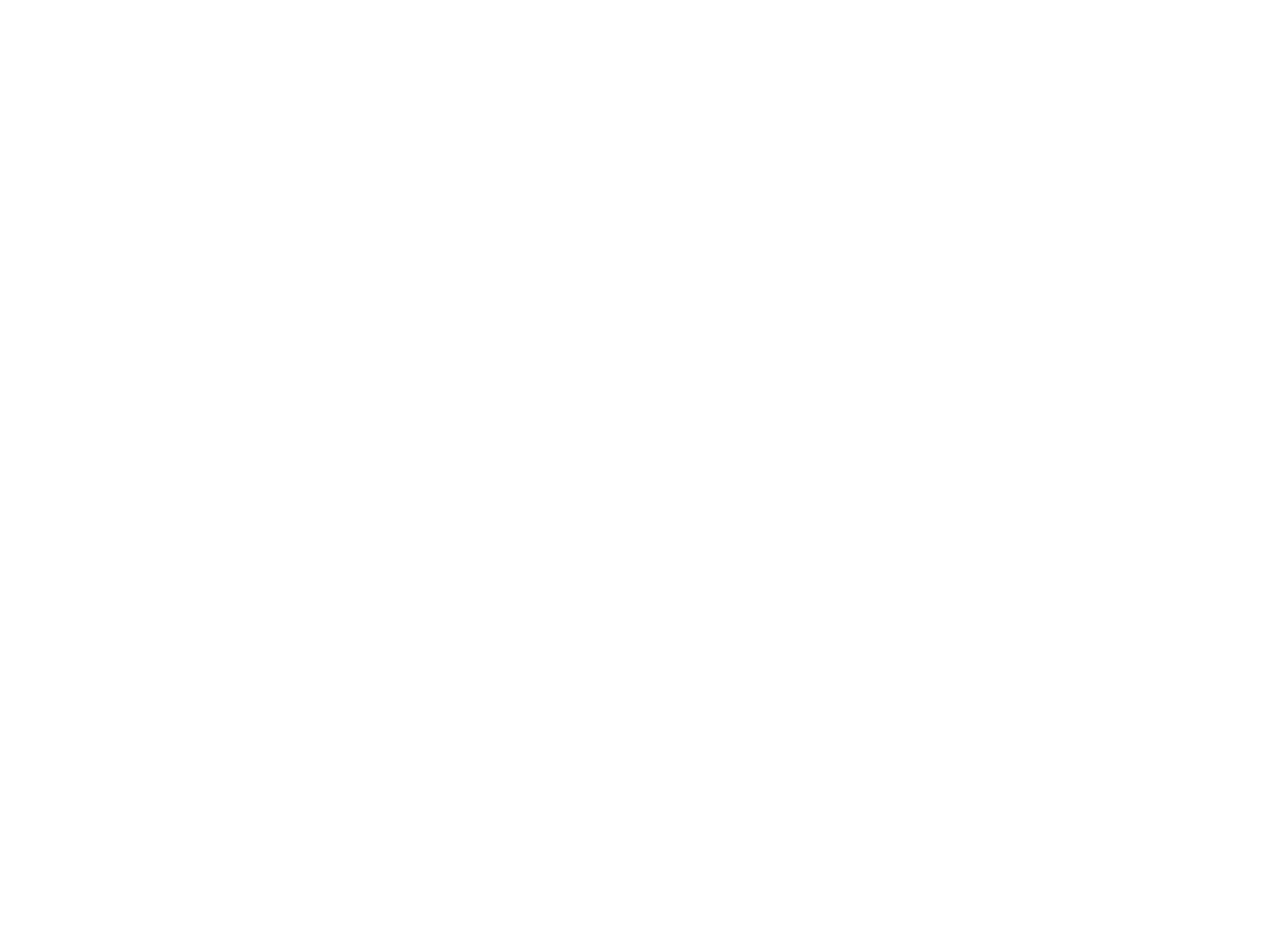
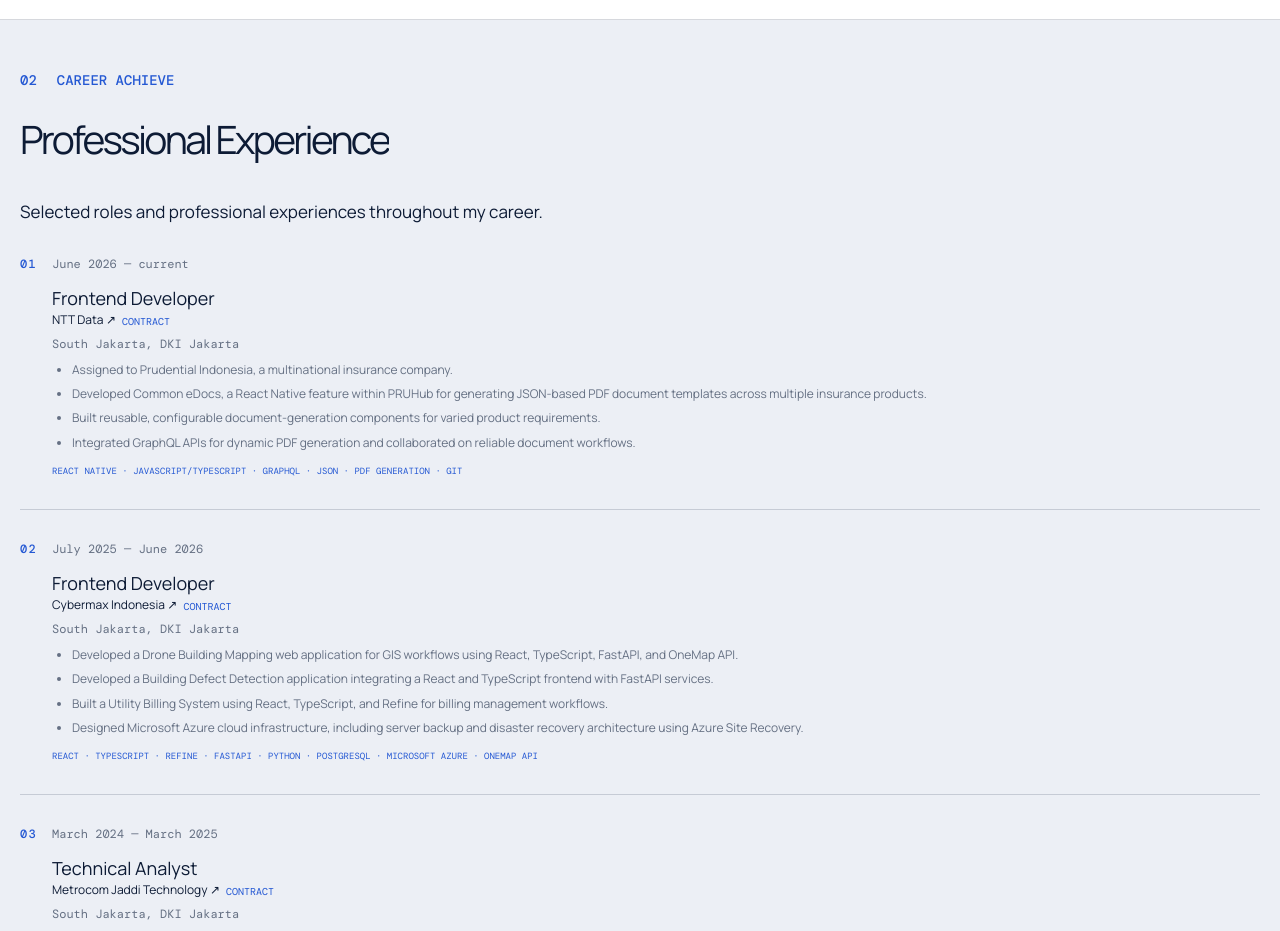
Before and after one commit to TioNovriadiPutra/my-portfolio, a Next.js app: page / in a window 1280 px wide. Shown: the part 1860-2791 px from the top of the page. Before the commit the page ends 1857 px from the top, so only its background shows below. Built offline with nearby package versions, Linux system fonts and the light colour scheme.

Commit message:
feat: finish experience section

```diff
--- /dev/null
+++ b/src/animations/experience.ts
@@ -0,0 +1,33 @@
+import { stagger, type Variants } from "motion/react";
+import { createSpecialityAnimations } from "./speciality";
+import { ease } from "./home";
+
+export const experienceViewport = { once: true, amount: 0.35 };
+
+export function createExperienceAnimations(reduceMotion: boolean | null) {
+  const text: Variants = {
+    hidden: {
+      opacity: 0,
+      x: reduceMotion ? 0 : -18,
+      clipPath: reduceMotion
+        ? "inset(-15% -2% -15% -24px)"
+        : "inset(-15% 100% -15% -24px)",
+    },
+    visible: {
+      opacity: 1,
+      x: 0,
+      // Leave room for list bullets outside the text box.
+      clipPath: "inset(-15% -2% -15% -24px)",
+      transition: { duration: reduceMotion ? 0.2 : 0.95, ease },
+    },
+  };
+
+  const details: Variants = {
+    hidden: {},
+    visible: {
+      transition: { delayChildren: stagger(reduceMotion ? 0 : 0.1) },
+    },
+  };
+
+  return { ...createSpecialityAnimations(reduceMotion), text, details };
+}
--- a/src/animations/speciality.ts
+++ b/src/animations/speciality.ts
@@ -2,6 +2,7 @@
 import { ease } from "./home";
 
 export const specialityViewport = { once: true, amount: 0.1 };
+export const specialityCardViewport = { once: true, amount: 0.35 };
 
 export function createSpecialityAnimations(reduceMotion: boolean | null) {
   const duration = (seconds: number) => reduceMotion ? 0.2 : seconds;
--- /dev/null
+++ b/src/components/ExperienceSection.tsx
@@ -0,0 +1,138 @@
+import { createExperienceAnimations, experienceViewport } from "@/animations/experience";
+import { experiences } from "@/constants/home";
+import SectionNumber from "./shared/SectionNumber";
+import { motion, useInView, useReducedMotion } from "motion/react";
+import Link from "next/link";
+import { useRef, useState } from "react";
+import { ease, linkFeedback, workArrow } from "@/animations/home";
+
+function ExperienceSection() {
+  const titleRef = useRef<HTMLHeadingElement>(null);
+  const isTitleInView = useInView(titleRef, { once: true, amount: 0.1 });
+  const reduceMotion = useReducedMotion();
+  const animation = createExperienceAnimations(reduceMotion);
+  const [experienceList, setExperienceList] = useState(experiences.slice(0, 3));
+
+  return (
+    <section className="flex flex-col py-12.5 px-5 border-b border-b-line bg-[#eceff5]">
+      <SectionNumber number="02" title="CAREER ACHIEVE" />
+
+      <motion.h2
+        ref={titleRef}
+        initial="hidden"
+        animate={isTitleInView ? "visible" : "hidden"}
+        variants={animation.titleSequence}
+        aria-label="Professional Experience"
+        className="text-[39px] tracking-[-0.07em] leading-[0.98] text-ink mb-10"
+      >
+        {"Professional Experience".split(" ").map((word, index) => (
+          <span key={index} aria-hidden="true">
+            <span className="inline-block overflow-hidden align-top pb-[0.12em] mb-[-0.12em]">
+              <motion.span
+                variants={animation.word}
+                className="inline-block origin-bottom-left"
+              >
+                {word}
+              </motion.span>
+            </span>
+            {index < 1 ? " " : null}
+          </span>
+        ))}
+      </motion.h2>
+
+      <motion.p
+        initial="hidden"
+        animate={isTitleInView ? "visible" : "hidden"}
+        variants={animation.description}
+        className="text-[13px] text-muted leading-[1.75]"
+      >
+        <motion.span
+          variants={animation.descriptionPart}
+          className="block text-[17px] text-ink leading-[1.55]"
+        >
+          Selected roles and professional experiences throughout my career.
+        </motion.span>
+      </motion.p>
+
+      <div className="flex flex-col">
+        {experienceList.map((item, index) => (
+          <motion.div
+            initial="hidden"
+            whileInView="visible"
+            viewport={experienceViewport}
+            variants={animation.sequence}
+            key={index.toString()}
+            className="relative grid grid-cols-[32px_1fr] border-b border-transparent py-7.75"
+          >
+            <motion.span
+              aria-hidden="true"
+              variants={animation.border}
+              className="pointer-events-none absolute -bottom-px left-0 h-px w-full origin-left bg-line"
+            />
+            <motion.p variants={animation.text} className="font-mono text-xs font-medium text-blue tracking-widest">
+              0{index + 1}
+            </motion.p>
+
+            <motion.div variants={animation.details} className="flex flex-col">
+              <motion.p variants={animation.text} className="font-mono text-xs text-muted mb-3">{item.period}</motion.p>
+
+              <motion.h3 variants={animation.text} className="text-ink text-lg">{item.title}</motion.h3>
+
+              <motion.div variants={animation.text} className="flex items-end mb-2">
+                <Link href="#" className="text-xs text-ink">
+                  {item.company} ↗
+                </Link>
+
+                <p className="text-xs text-[10px] text-blue font-mono ml-1.5">
+                  {item.type.toUpperCase()}
+                </p>
+              </motion.div>
+
+              <motion.p variants={animation.text} className="font-mono text-xs text-muted mb-2">
+                {item.location}
+              </motion.p>
+
+              <motion.div variants={animation.details} className="grid grid-cols-[20px_1fr] mb-2">
+                <div />
+                <ul className="text-xs text-muted leading-[1.6] list-disc">
+                  {item.points.map((item2, index2) => (
+                    <motion.li variants={animation.text} key={index2.toString()} className="mb-1.25">
+                      {item2}
+                    </motion.li>
+                  ))}
+                </ul>
+              </motion.div>
+
+              <motion.p variants={animation.text} className="text-[9px] font-mono text-blue">
+                {item.tech.toUpperCase()}
+              </motion.p>
+            </motion.div>
+          </motion.div>
+        ))}
+
+        {experienceList.length !== experiences.length && (
+          <motion.button
+            {...linkFeedback}
+            type="button"
+            className="flex items-center self-start px-4.5 py-4 gap-4.5 border border-ink mt-7"
+            onClick={() => setExperienceList(experiences)}
+          >
+            <p className="font-mono text-ink font-semibold text-[11px] tracking-[0.03em]">
+              VIEW FULL EXPERIENCE
+            </p>
+
+            <motion.p
+              variants={workArrow}
+              transition={{ duration: 0.35, ease }}
+              className="text-[18px] leading-2.5 text-ink -mt-px"
+            >
+              →
+            </motion.p>
+          </motion.button>
+        )}
+      </div>
+    </section>
+  );
+}
+
+export default ExperienceSection;
--- a/src/constants/home.ts
+++ b/src/constants/home.ts
@@ -25,3 +25,62 @@
     "I am passionate about exploring artificial intelligence, with a particular focus on Natural Language Processing and fuzzy logic. I am interested in using these approaches to process textual information, represent complex knowledge, and develop explainable solutions for real-world problems, particularly in healthcare.",
   ],
 ];
+
+export const experiences = [
+  {
+    title: "Frontend Developer",
+    company: "NTT Data",
+    type: "Contract",
+    location: "South Jakarta, DKI Jakarta",
+    period: "June 2026 — current",
+    points: [
+      "Assigned to Prudential Indonesia, a multinational insurance company.",
+      "Developed Common eDocs, a React Native feature within PRUHub for generating JSON-based PDF document templates across multiple insurance products.",
+      "Built reusable, configurable document-generation components for varied product requirements.",
+      "Integrated GraphQL APIs for dynamic PDF generation and collaborated on reliable document workflows.",
+    ],
+    tech: "React Native · JavaScript/TypeScript · GraphQL · JSON · PDF Generation · Git",
+  },
+  {
+    title: "Frontend Developer",
+    company: "Cybermax Indonesia",
+    type: "Contract",
+    location: "South Jakarta, DKI Jakarta",
+    period: "July 2025 — June 2026",
+    points: [
+      "Developed a Drone Building Mapping web application for GIS workflows using React, TypeScript, FastAPI, and OneMap API.",
+      "Developed a Building Defect Detection application integrating a React and TypeScript frontend with FastAPI services.",
+      "Built a Utility Billing System using React, TypeScript, and Refine for billing management workflows.",
+      "Designed Microsoft Azure cloud infrastructure, including server backup and disaster recovery architecture using Azure Site Recovery.",
+    ],
+    tech: "React · TypeScript · Refine · FastAPI · Python · PostgreSQL · Microsoft Azure · OneMap API",
+  },
+  {
+    title: "Technical Analyst",
+    company: "Metrocom Jaddi Technology",
+    type: "Contract",
+    location: "South Jakarta, DKI Jakarta",
+    period: "March 2024 — March 2025",
+    points: [
+      "Worked as an API Developer supporting integration and internal service connectivity at Bank Tabungan Negara (BTN).",
+      "Managed the Axway API Gateway as the external-facing API layer for banking services.",
+      "Developed and maintained a Next.js service gateway for communication between BTN internal systems.",
+      "Supported Virtual Account payment integrations and IBM AS/400-connected services using Node-JT400.",
+    ],
+    tech: "Axway API Management · Next.js · Node.js · Node-JT400 · Groovy · PHP · IBM AS/400",
+  },
+  {
+    title: "Mobile Application Developer",
+    company: "YARSI University",
+    type: "Freelance",
+    location: "South Jakarta, DKI Jakarta",
+    period: "October 2022 — February 2023",
+    points: [
+      "Independently developed two academic applications for the Faculty of Dentistry using React Native.",
+      "Implemented e-library, quizzes, examinations, assignments, and learning-content management.",
+      "Designed backend APIs with TypeScript and AdonisJS, including authentication and data integration.",
+      "Designed the MySQL database architecture, supporting CMS, and handled deployment.",
+    ],
+    tech: "React Native · TypeScript · AdonisJS · MySQL · REST API · ERD",
+  },
+];
--- a/src/pages/index.tsx
+++ b/src/pages/index.tsx
@@ -3,6 +3,7 @@
 import HeroSection from "@/components/HeroSection";
 import Navbar from "@/components/Navbar";
 import SpecialitySection from "@/components/SpecialitySection";
+import ExperienceSection from "@/components/ExperienceSection";
 
 function Home() {
   return (
@@ -13,6 +14,8 @@
         <HeroSection />
 
         <SpecialitySection />
+
+        <ExperienceSection />
       </div>
     </MotionConfig>
   );
```
Also changed, not shown: src/components/SpecialitySection.tsx (+14 -15 lines).
